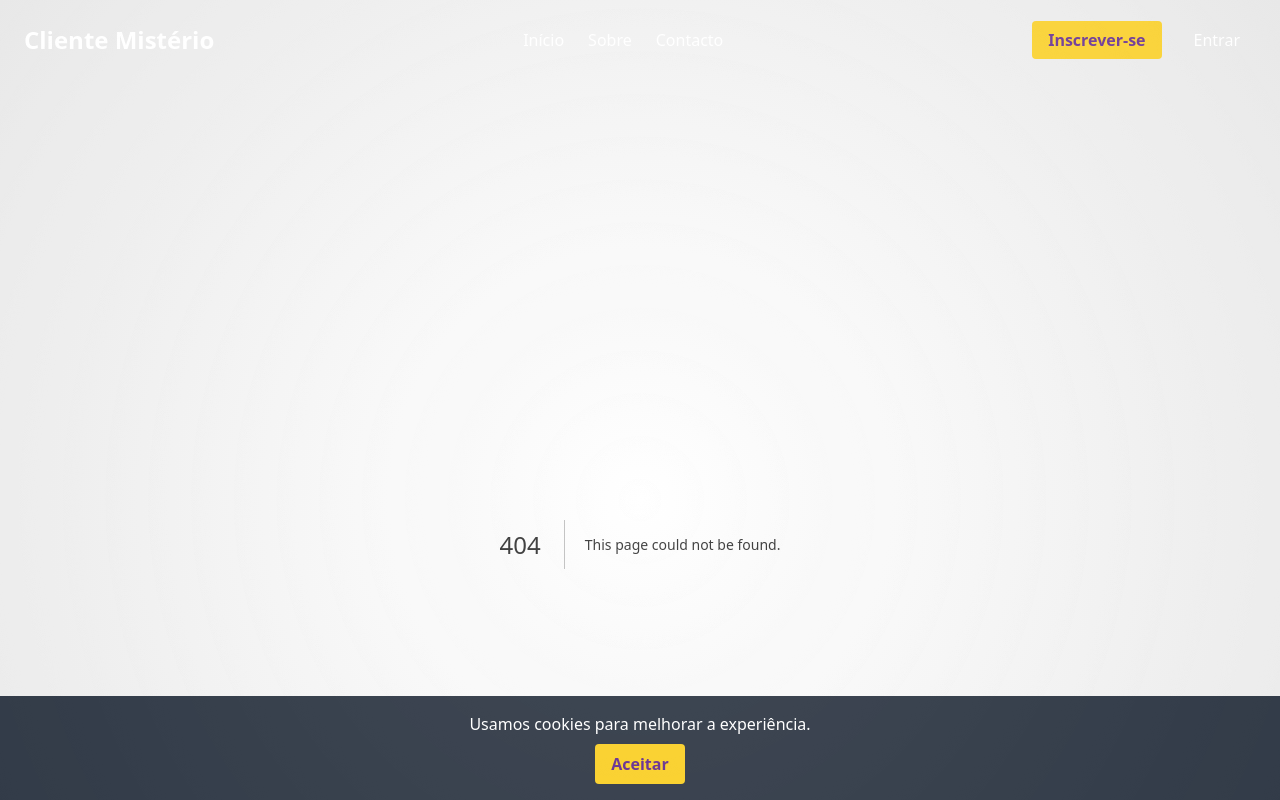
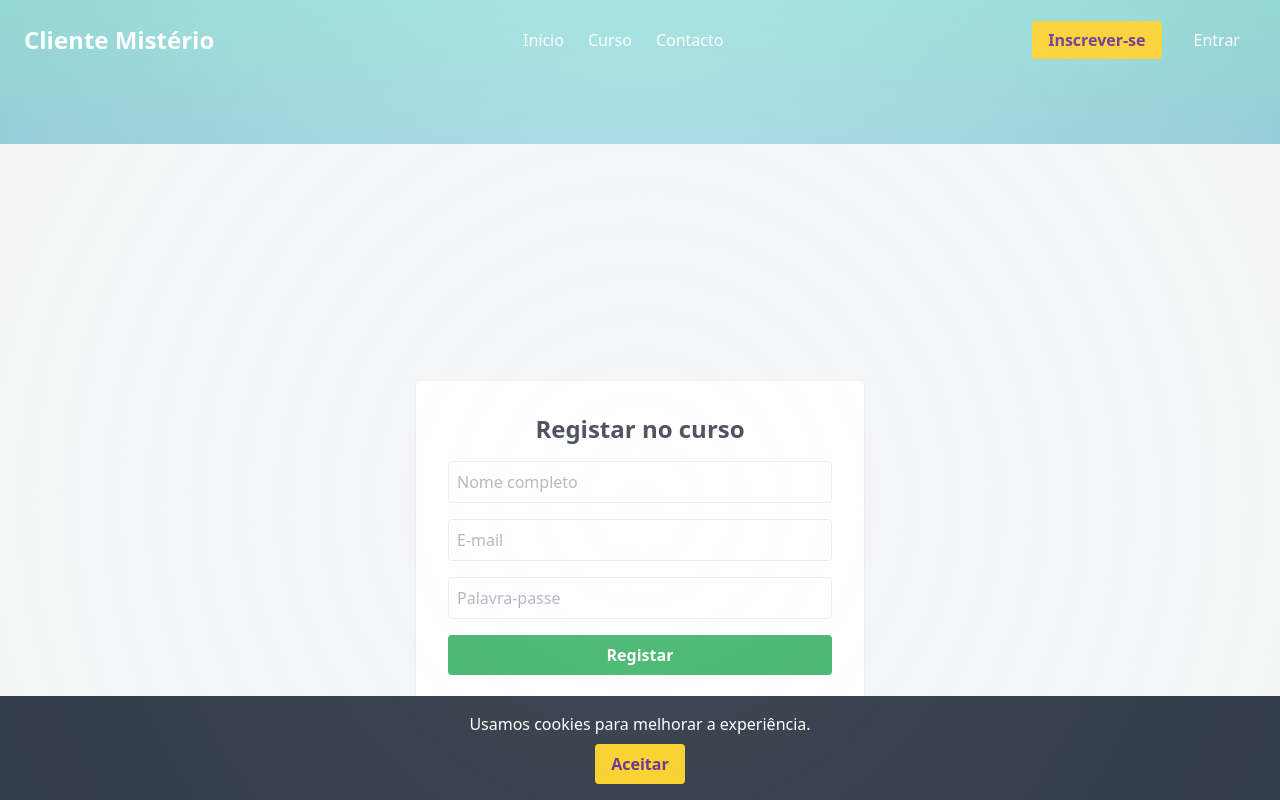
Before and after one commit to msantos51/clientemisterio, a Next.js app: page /inscrever-se in a window 1280 px wide. Before the commit this address had no page. Shown: the top 800 px of the page. Built offline with nearby package versions, Linux system fonts and the light colour scheme.

Commit message:
feat: add registration form and course page

```diff
--- /dev/null
+++ b/app/(public)/curso/page.tsx
@@ -0,0 +1,13 @@
+// Página com informação geral sobre o curso
+export default function CoursePage() {
+  return (
+    <section className="py-20 text-center">
+      {/* Título da página */}
+      <h2 className="text-3xl font-bold">Sobre o curso</h2>
+      {/* Descrição do curso */}
+      <p className="mt-4 text-gray-600">
+        Descubra os conteúdos e benefícios oferecidos pelo nosso curso.
+      </p>
+    </section>
+  )
+}
--- /dev/null
+++ b/app/(public)/inscrever-se/page.tsx
@@ -0,0 +1,69 @@
+'use client'
+
+// Página com formulário de registo para o curso
+import { FormEvent, useState } from 'react'
+
+export default function RegisterPage() {
+  // Estado local para armazenar os dados do formulário
+  const [name, setName] = useState('')
+  const [email, setEmail] = useState('')
+  const [password, setPassword] = useState('')
+
+  // Função chamada ao submeter o formulário
+  const handleSubmit = (event: FormEvent) => {
+    event.preventDefault()
+    // Aqui poderiam ser enviados os dados para a API
+    alert(`Registo enviado para ${name} (${email})`)
+    // Limpa os campos após envio
+    setName('')
+    setEmail('')
+    setPassword('')
+  }
+
+  return (
+    <section className="flex min-h-screen items-center justify-center bg-gray-100 p-6">
+      {/* Contentor do formulário */}
+      <form
+        onSubmit={handleSubmit}
+        className="w-full max-w-md space-y-4 rounded bg-white p-8 shadow"
+      >
+        {/* Título do formulário */}
+        <h2 className="text-center text-2xl font-bold">Registar no curso</h2>
+        {/* Campo para o nome completo */}
+        <input
+          type="text"
+          placeholder="Nome completo"
+          className="w-full rounded border p-2"
+          value={name}
+          onChange={(e) => setName(e.target.value)}
+          required
+        />
+        {/* Campo para o e-mail */}
+        <input
+          type="email"
+          placeholder="E-mail"
+          className="w-full rounded border p-2"
+          value={email}
+          onChange={(e) => setEmail(e.target.value)}
+          required
+        />
+        {/* Campo para a palavra-passe */}
+        <input
+          type="password"
+          placeholder="Palavra-passe"
+          className="w-full rounded border p-2"
+          value={password}
+          onChange={(e) => setPassword(e.target.value)}
+          required
+        />
+        {/* Botão de envio */}
+        <button
+          type="submit"
+          className="w-full rounded bg-green-600 p-2 font-semibold text-white"
+        >
+          Registar
+        </button>
+      </form>
+    </section>
+  )
+}
--- a/app/(public)/page.tsx
+++ b/app/(public)/page.tsx
@@ -14,7 +14,7 @@ export default function HomePage() {
           </p>
           <div className="mt-8">
             <Link
-              href="/comprar"
+              href="/inscrever-se"
               className="rounded bg-yellow-400 px-6 py-3 font-semibold text-purple-900"
             >
               Adere já
--- a/components/Header.tsx
+++ b/components/Header.tsx
@@ -41,13 +41,13 @@ export function Header() {
         {/* Ligações de navegação */}
         <div className="hidden space-x-6 md:flex">
           <Link href="/">Início</Link>
-          <Link href="/sobre">Sobre</Link>
+          <Link href="/curso">Curso</Link>
           <Link href="/contacto">Contacto</Link>
         </div>
         {/* Ações à direita */}
         <div className="space-x-4">
           <Link
-            href="/comprar"
+            href="/inscrever-se"
             className="rounded bg-yellow-400 px-4 py-2 font-semibold text-purple-900"
           >
             Inscrever-se
```
